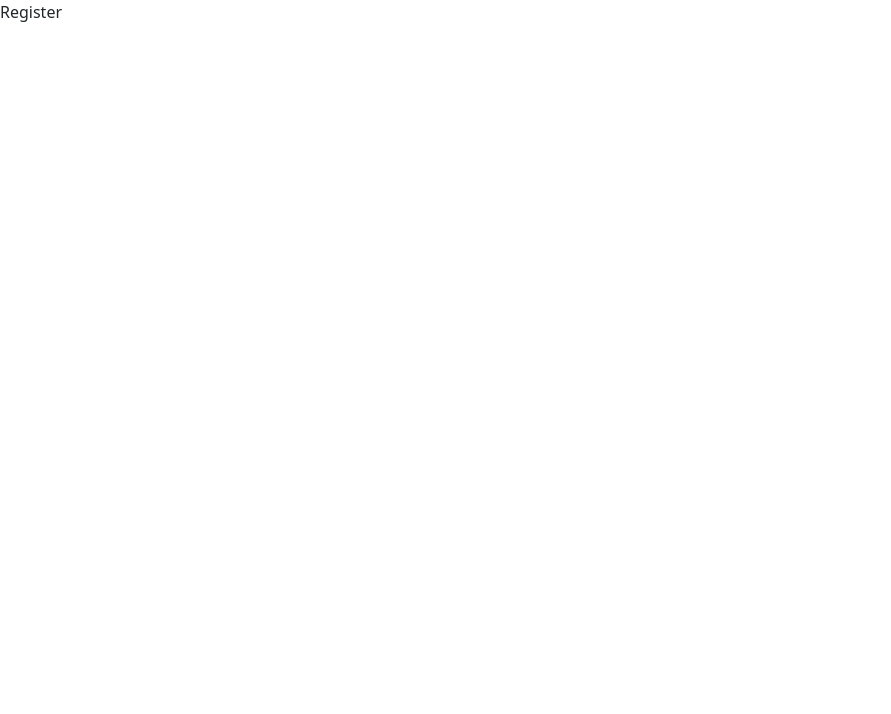
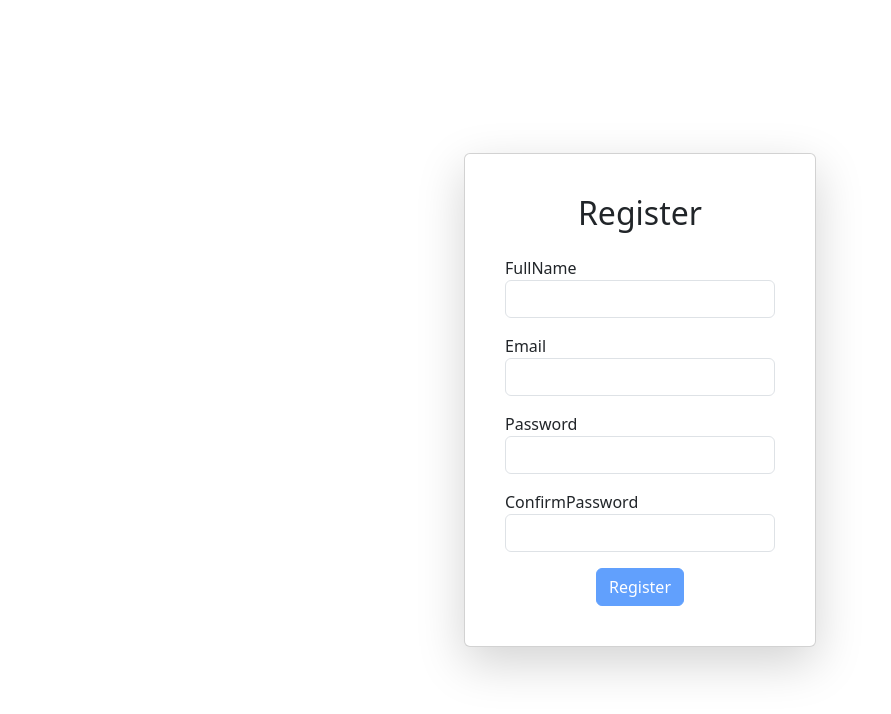
Before and after one commit to rahul9890/dashboard-in-typescript, a React (Create React App) app: page /register in a window 1280 px wide. Shown: the top 714 px of the page, without its empty margins (0-891 px from the left). Built offline with nearby package versions, Linux system fonts and the light colour scheme.

Commit message:
added register component

```diff
--- a/src/LoginAndWelcome/Register.tsx
+++ b/src/LoginAndWelcome/Register.tsx
@@ -1,7 +1,122 @@
-import React from 'react'
+import axios from "axios";
+import React, { useEffect, useState } from "react";
+
+interface RegisterUser {
+  user_name: string;
+  user_email: string;
+  user_password: string;
+  confirm_password: string;
+}
 
 export default function Register() {
+  const [RegisterUser, setRegisterUser] = useState<RegisterUser>({
+    user_name: "",
+    user_email: "",
+    user_password: "",
+    confirm_password: "",
+  });
+  const baseUserURL = "http://localhost:8080/users";
+  const [disableRegister, setDisableRegister] = useState<boolean>();
+  useEffect(() => {
+    setDisableRegister(
+      !RegisterUser.user_password ||
+        !RegisterUser.confirm_password ||
+        RegisterUser.user_password !== RegisterUser.confirm_password
+    );
+  }, [RegisterUser.user_password, RegisterUser.confirm_password]);
+
+  const handleRegisterSubmit = async(e:React.FormEvent) => {
+    e.preventDefault();
+
+    try {
+      const responseData = await axios.post(baseUserURL, RegisterUser, {
+        headers: {
+          "Content-Type":"application/json"
+        }
+      });
+      if (responseData.status===200) {
+        alert("register success");
+      }
+    } catch (error) {
+      console.log("error to register User");
+    }
+  }
+
   return (
-    <div>Register</div>
-  )
+    <div className="d-flex justify-content-center align-items-center vh-100">
+      <div className="card shadow-lg p-4" style={{ width: "22rem" }}>
+        <div className="card-body">
+          <h2 className="fw bold text-center mb-4">Register</h2>
+          <form onSubmit={handleRegisterSubmit}>
+            <div className="mb-3 ">
+              <label>FullName</label>
+              <input
+                type="text"
+                className="form-control"
+                value={RegisterUser.user_name}
+                onChange={(e) =>
+                  setRegisterUser({
+                    ...RegisterUser,
+                    user_name: e.target.value,
+                  })
+                }
+                required
+              />
+            </div>
+            <div className="mb-3">
+              <label>Email</label>
+              <input
+                type="email"
+                className="form-control"
+                value={RegisterUser.user_email}
+                onChange={(e) =>
+                  setRegisterUser({
+                    ...RegisterUser,
+                    user_email: e.target.value,
+                  })
+                }
+              />
+            </div>
+            <div className="mb-3">
+              <label>Password</label>
+              <input
+                type="password"
+                className="form-control"
+                value={RegisterUser.user_password}
+                onChange={(e) =>
+                  setRegisterUser({
+                    ...RegisterUser,
+                    user_password: e.target.value,
+                  })
+                }
+              />
+            </div>
+            <div className="mb-3">
+              <label>ConfirmPassword</label>
+              <input
+                type="password"
+                className="form-control"
+                value={RegisterUser.confirm_password}
+                onChange={(e) =>
+                  setRegisterUser({
+                    ...RegisterUser,
+                    confirm_password: e.target.value,
+                  })
+                }
+              />
+            </div>
+            <div className="d-flex justify-content-center">
+              <button
+                type="submit"
+                className="btn btn-primary "
+                disabled={disableRegister}
+              >
+                Register
+              </button>
+            </div>
+          </form>
+        </div>
+      </div>
+    </div>
+  );
 }
```
